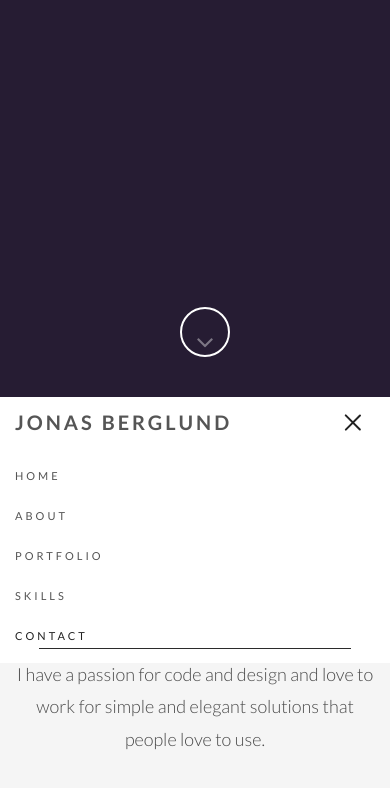
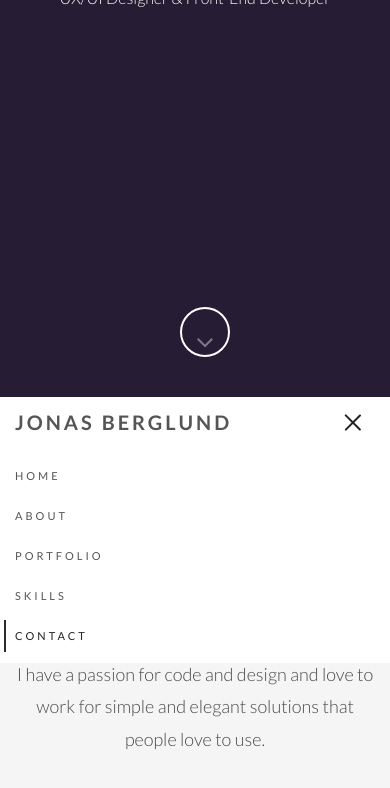
Before and after one commit to jonasberglund/Portfolio, a plain HTML site: page index.html in a window 390 px wide. Both pictures are taken after a click on the button "Toggle navigation". Shown: the part 447-1235 px from the top of the page. Drawn offline with Linux system fonts and the light colour scheme.

Commit message:
add shadow on navbar

```diff
--- a/assets/css/components/navigation.css
+++ b/assets/css/components/navigation.css
@@ -42,7 +42,7 @@
     left: 10%;
     height: .05rem;
     background: #2b2b2b;
-  -webkit-transform: scaleX(0);
+    all: scaleX(0);
     -ms-transform: scaleX(0);
     transform: scaleX(0);
     -webkit-transform-origin: right center;
@@ -62,6 +62,43 @@
     -ms-transform: scaleX(1);
     transform: scaleX(1);
 }
+
+@media (max-width: 767px) {
+    .navbar-right > li > a::after,
+    .navbar-right > li > a:active::after {
+        top: 10%;
+        width: 0.2rem;
+        left: 4px;
+        height: 80%;
+        transform-origin: left bottom;
+        -webkit-transform: scaleY(0);
+        -ms-transform: scaleY(0);
+        transform: scaleY(0);
+    }
+
+    .navbar-custom .nav li.active::after,
+    .navbar-custom .navbar-nav > li.active a::after {
+        transform-origin: left top;
+        -webkit-transform: scaleY(1);
+        -ms-transform: scaleY(1);
+        transform: scaleY(1);
+}
+
+}
+
+.sticky-wrapper .navbar {
+    -webkit-transition: all .2s ease-in-out;
+    transition: all .2s ease-in-out;
+    -o-transition: all .2s all ease-in-out;
+}
+
+.sticky-wrapper.is-sticky .navbar {
+    -webkit-box-shadow: 0 13px 27px -5px rgba(50,50,93,.25), 0 8px 16px -8px rgba(0,0,0,.3), 0 -6px 16px -6px rgba(0,0,0,.025);
+    box-shadow: 0 13px 27px -5px rgba(50,50,93,.25), 0 8px 16px -8px rgba(0,0,0,.3), 0 -6px 16px -6px rgba(0,0,0,.025);
+    -webkit-box-shadow: 0 7px 14px rgba(50,50,93,.1), 0 3px 6px rgba(0,0,0,.08);
+    box-shadow: 0 7px 14px rgba(50,50,93,.1), 0 3px 6px rgba(0,0,0,.08);
+}
+
 
 .navbar-custom .nav li a:hover,
 .navbar-custom .nav li a:focus {
--- a/assets/css/style.css
+++ b/assets/css/style.css
@@ -261,12 +261,13 @@ textarea.form-control {
 	color: white;
 }
 
-.start {
+.hero_subtitle {
 	font-family: Lato, sans-serif;
 	font-size: 16px;
 	font-style: normal;
 	text-transform: none;
 	margin: 15px 0;
+	color: white;
 }
 
 /* ---------------------------------------------- /*
--- a/index.html
+++ b/index.html
@@ -56,6 +56,7 @@
 	<section id="home" class="pfblock-image screen-height">
 		<div class="intro">
 			<h1 class="hero_headline">Jonas Berglund</h1>
+			<div class="hero_subtitle">UX/UI Designer & Front-End Developer</div>
 		</div>
 
     <a href="#services">
```
Lines whose indentation alone changed are shown as unchanged.
